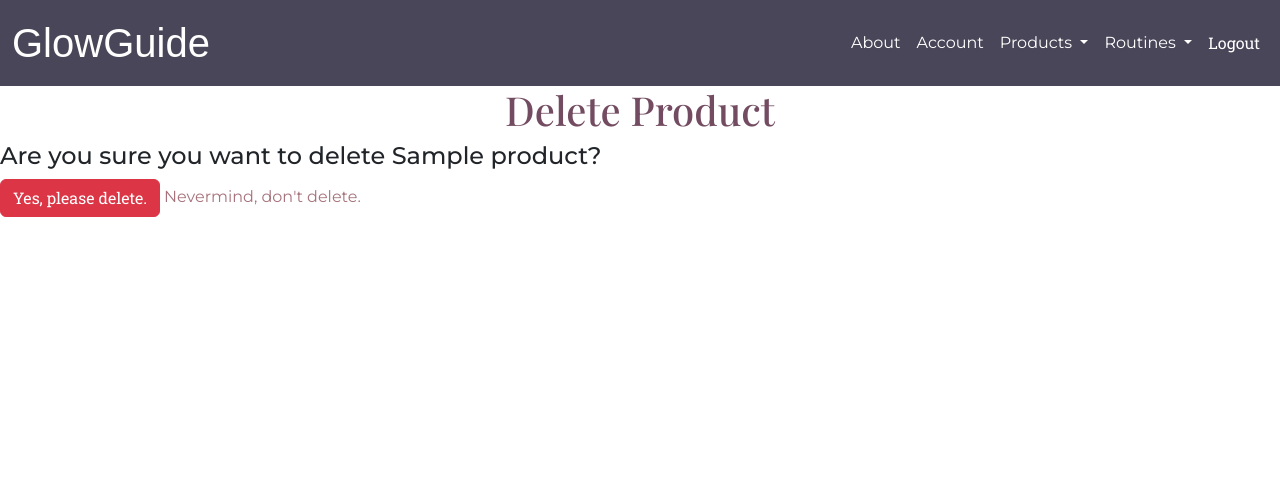
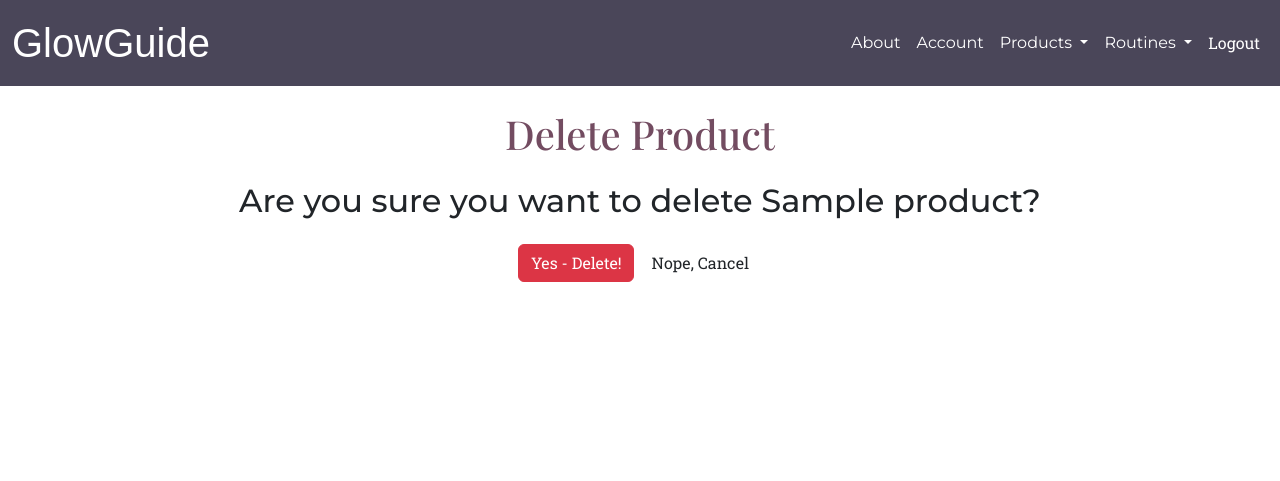
Before and after one commit to danielleroj/glowguide, a Django app: page /products/1/delete/ in a window 1280 px wide. Shown: the top 481 px of the page. Run offline with Django 5.2, Linux system fonts and the light colour scheme; a user stored in the database is signed in; tables that the repository leaves empty hold one stand-in row (values such as "Sample post"); some web fonts are replaced.

Commit message:
update delete confirmation pages

```diff
--- a/main_app/templates/main_app/product_confirm_delete.html
+++ b/main_app/templates/main_app/product_confirm_delete.html
@@ -1,13 +1,14 @@
-{% extends 'base.html' %}
-{% block content %}
+{% extends 'base.html' %} {% block content %}
 
-<h1>Delete Product</h1>
-<h4>Are you sure you want to delete {{ object.name }}?</h4>
+<div class="m-4 text-center d-grid gap-3">
+  <h1>Delete Product</h1>
+  <h2>Are you sure you want to delete {{ object.name }}?</h2>
 
-<form action="" method="post">
+  <form action="" method="post">
     {% csrf_token %}
-    <input type="submit" value="Yes, please delete." class="btn btn-danger">
-    <a href="{% url 'products_detail' object.id %}">Nevermind, don't delete.</a>
-</form>
+    <input type="submit" value="Yes - Delete!" class="btn btn-danger" />
+    <a href="{% url 'products_detail' object.id %}" class="btn">Nope, Cancel</a>
+  </form>
+</div>
 
 {% endblock %}
```
Also changed, not shown: main_app/templates/main_app/routine_confirm_delete.html (+9 -6 lines).
